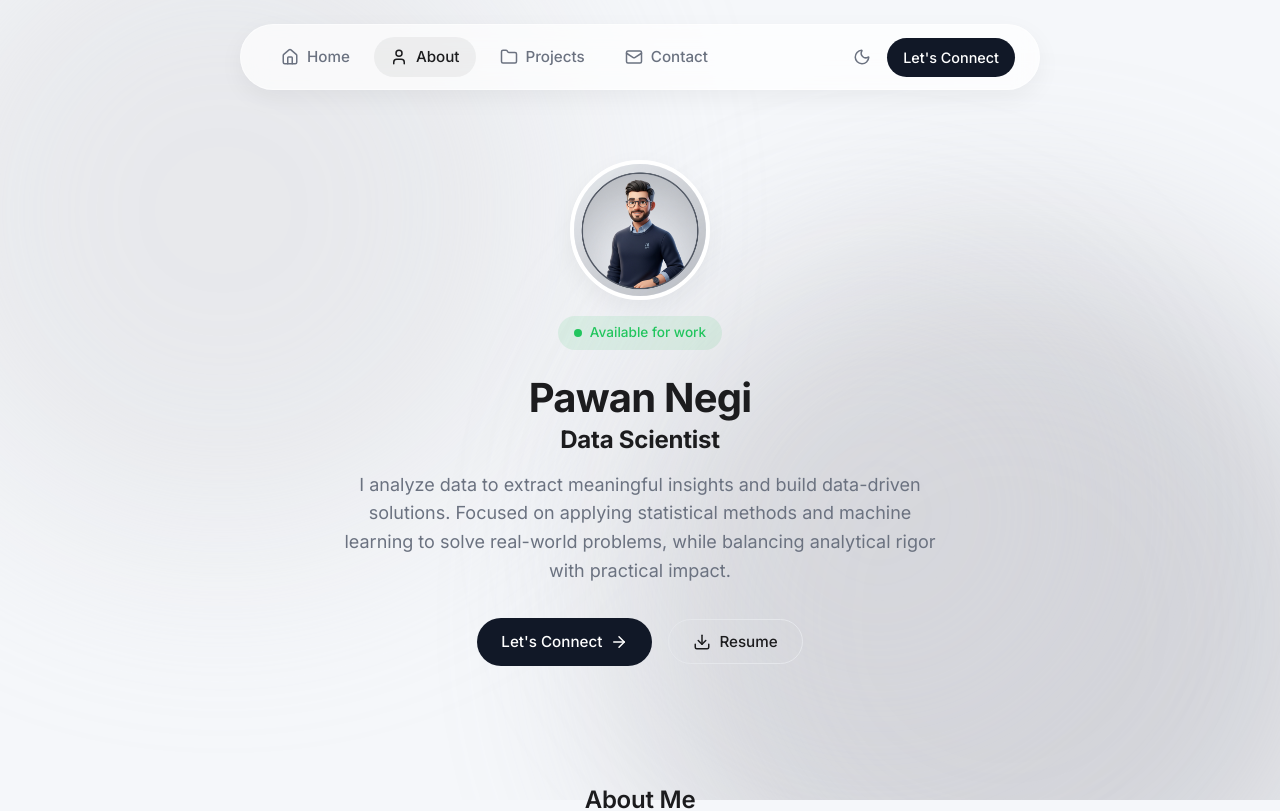
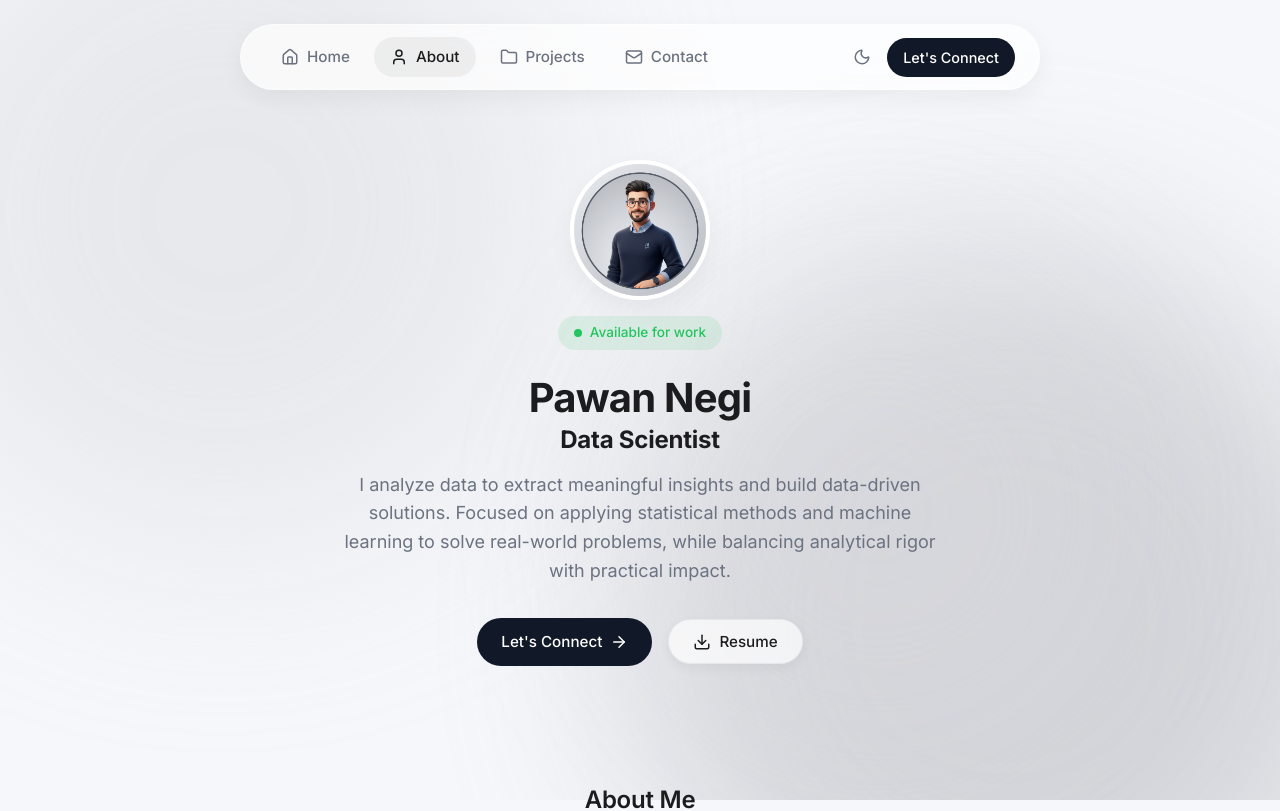
Before and after one commit to pawannegii/MyPortfolio, a React app: page / in a window 1280 px wide. Shown: the top 811 px of the page. Built offline with nearby package versions, Linux system fonts and the light colour scheme; the HTML template or start-up script is replaced by a standard one.

Commit message:
Make Resume button (btn-outline) more visible

```diff
--- a/src/index.css
+++ b/src/index.css
@@ -49,8 +49,13 @@
   background: rgba(255, 255, 255, 0.05);
 }
 
+[data-theme="dark"] .btn-outline {
+  box-shadow: 0 4px 12px rgba(0, 0, 0, 0.15);
+}
+
 [data-theme="dark"] .btn-outline:hover {
-  background-color: rgba(255, 255, 255, 0.05);
+  background-color: rgba(255, 255, 255, 0.1);
+  border-color: var(--text-secondary);
 }
 
 [data-theme="dark"] .btn-primary:hover {
@@ -286,13 +291,17 @@ p {
 }
 
 .btn-outline {
-  background-color: transparent;
+  background-color: var(--card-bg);
+  backdrop-filter: blur(8px);
+  -webkit-backdrop-filter: blur(8px);
   border: 1px solid var(--border-color);
   color: var(--text-primary);
+  box-shadow: 0 4px 12px rgba(0, 0, 0, 0.05);
 }
 
 .btn-outline:hover {
-  background-color: rgba(0, 0, 0, 0.03);
+  background-color: var(--bg-color);
+  border-color: var(--text-secondary);
 }
 
 /* Status Badge */
```
